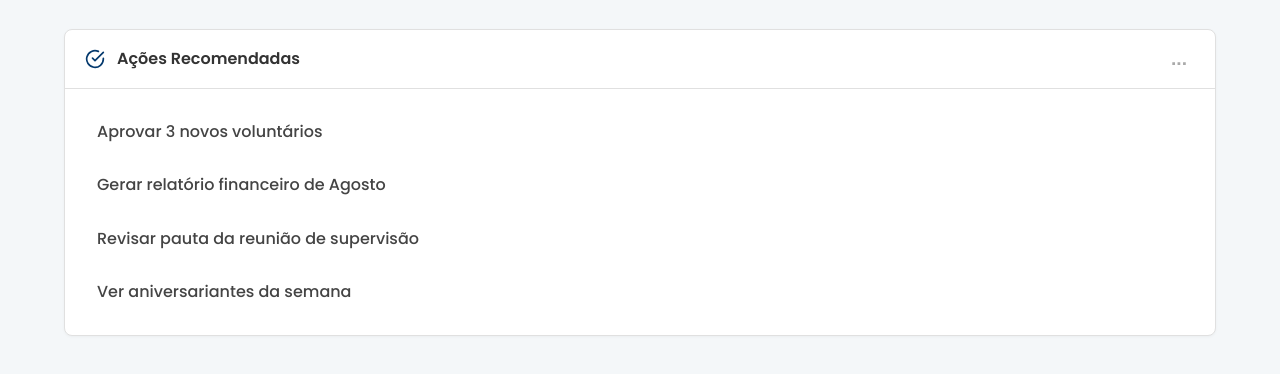
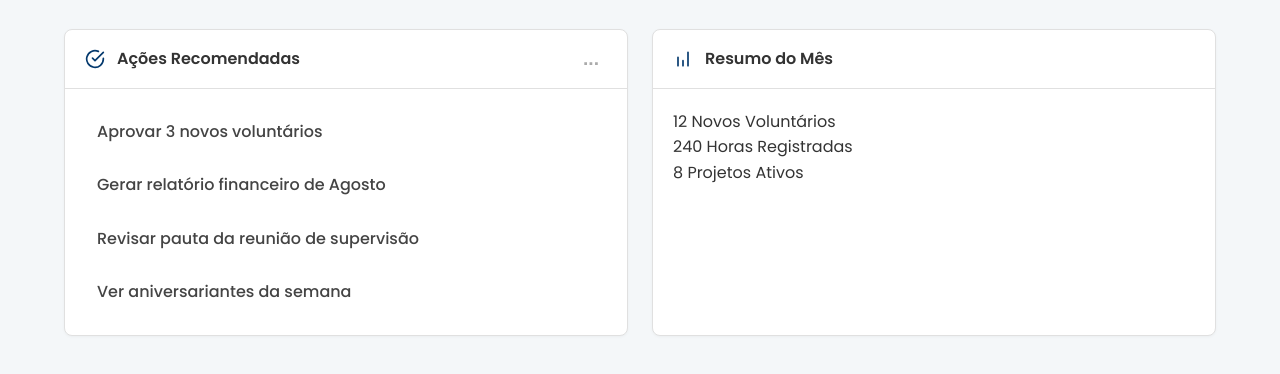
Before and after one commit to eupsico/intranet-1, a plain HTML site: page new-arqu/dashboard.html in a window 1280 px wide. Shown: the part 208-582 px from the top of the page. Drawn offline with Linux system fonts and the light colour scheme.

Commit message:
Update dashboard.html

```diff
--- a/new-arqu/dashboard.html
+++ b/new-arqu/dashboard.html
@@ -58,6 +58,30 @@ x'<!DOCTYPE html>
                     </ul>
                 </div>
             </div>
+                        <div class="widget">
+                <div class="widget-header">
+                    <div class="widget-header-left">
+                        <svg xmlns="http://www.w3.org/2000/svg" width="20" height="20" viewBox="0 0 24 24" fill="none" stroke="currentColor" stroke-width="2" stroke-linecap="round" stroke-linejoin="round"><path d="M12 20v-6M6 20v-10M18 20V4"></path></svg>
+                        <h3 class="widget-title">Resumo do Mês</h3>
+                    </div>
+                </div>
+                <div class="widget-content">
+                    <div class="stats-container">
+                        <div class="stat-item">
+                            <span class="stat-value">12</span>
+                            <span class="stat-label">Novos Voluntários</span>
+                        </div>
+                        <div class="stat-item">
+                            <span class="stat-value">240</span>
+                            <span class="stat-label">Horas Registradas</span>
+                        </div>
+                        <div class="stat-item">
+                            <span class="stat-value">8</span>
+                            <span class="stat-label">Projetos Ativos</span>
+                        </div>
+                    </div>
+                </div>
+            </div>
         </div>
     </main>
 
```
